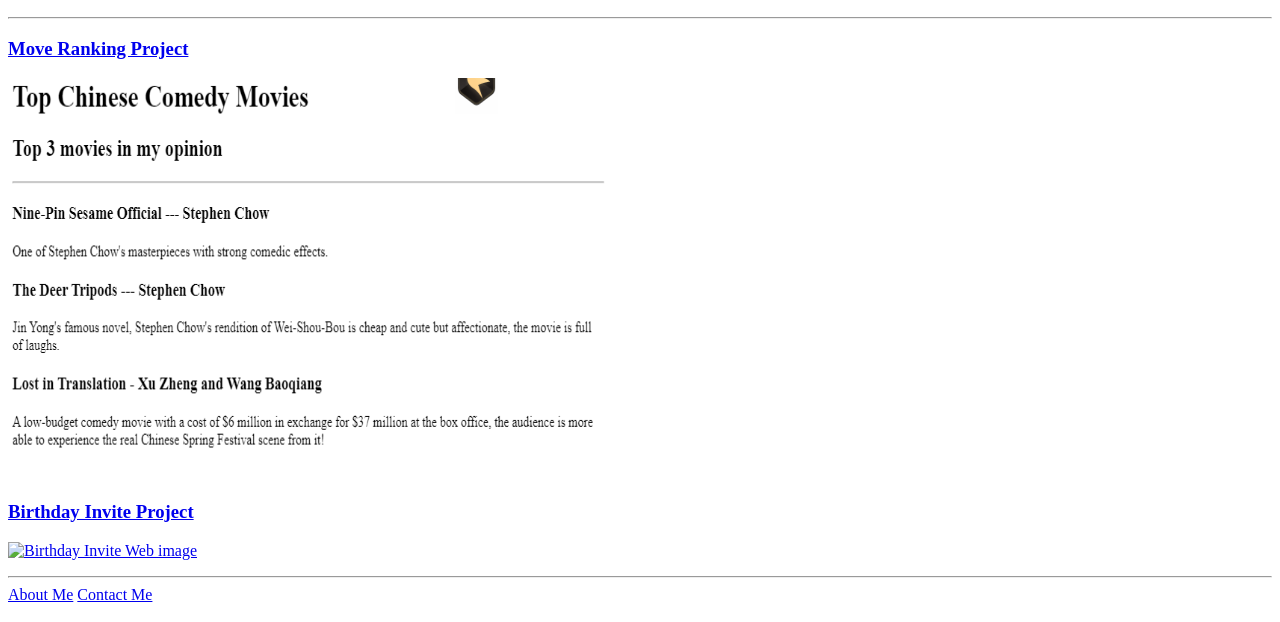
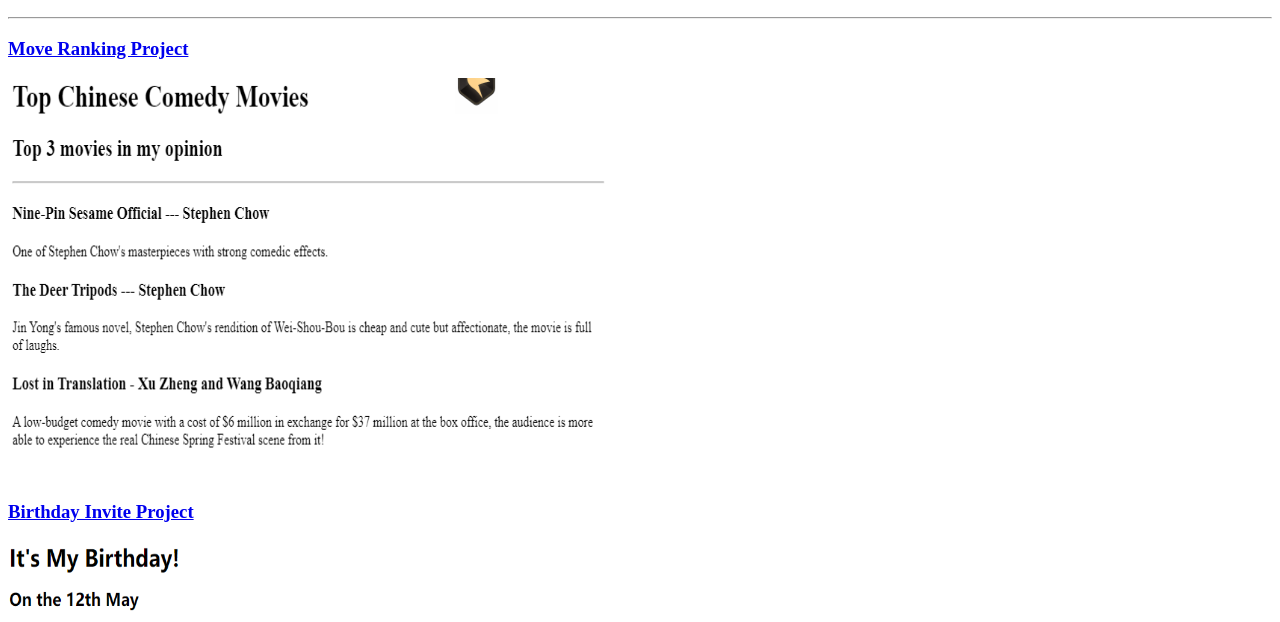
Before and after one commit to huayituan/html-portfolio, a plain HTML site: page index.html in a window 1280 px wide. Shown: the part 110-732 px from the top of the page. Drawn offline with Linux system fonts and the light colour scheme.

Commit message:
Update index.html

```diff
--- a/index.html
+++ b/index.html
@@ -23,7 +23,7 @@
         </he><a href="http://127.0.0.1:3006/public/Birthday.html">Birthday Invite Project </a></h3>
     </p>
     <p>
-        <a href="http://127.0.0.1:3006/public/Birthday.html"><img src="./Birthday Web Image.png" width="600"
+        <a href="http://127.0.0.1:3006/public/Birthday.html"><img src="./assets/images/Birthday Web Image.png" width="600"
                 height="600" alt="Birthday Invite Web image" /></a>
     </p>
     <hr />
```
